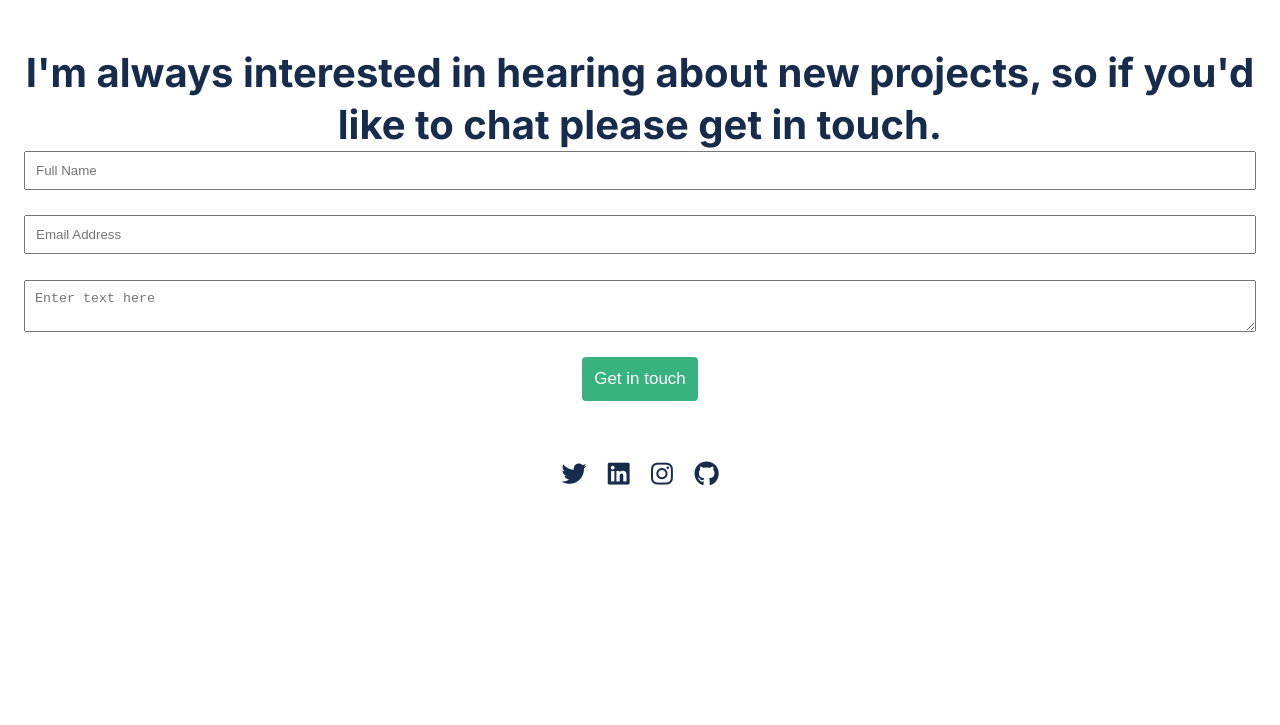
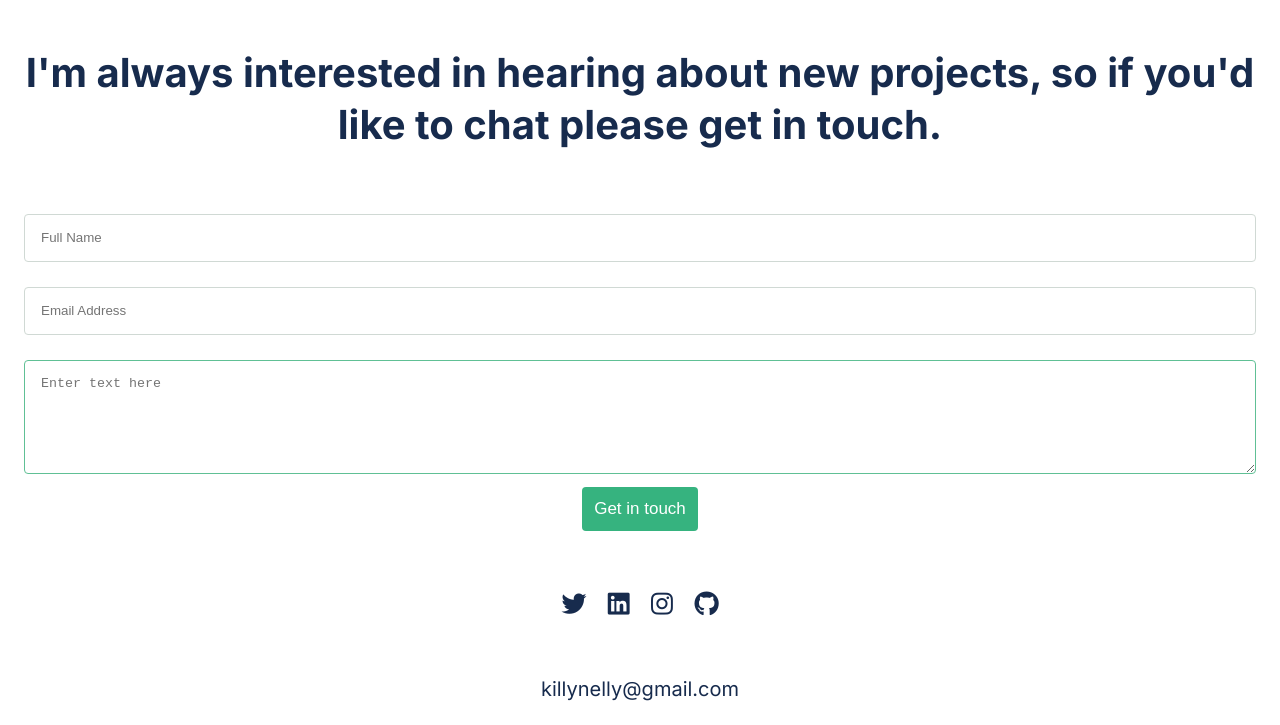
Before and after one commit to killy10o10/Portfolio-Mobile, a website: page index.html in a window 1280 px wide. Shown: the part 4966-5691 px from the top of the page. Before the commit the page ends 5537 px from the top, so only its background shows below. Drawn offline with Linux system fonts and the light colour scheme.

Commit message:
Finalised styling of form section, added a final screenshot of the entire project; form headline section to form section

```diff
--- a/index.html
+++ b/index.html
@@ -209,11 +209,15 @@
     </section>
     <!-- Form Section -->
     <section id="forms-section">
-      <h4 class="heading">I'm always interested in hearing about new projects, so if you'd like to chat please get in touch.</h4>
-      <form id="form">
-        <input id="name" type="text" maxlength="30" placeholder="Full Name">
-        <input id="email" type="email" placeholder="Email Address">
-        <textarea id="text" maxlength="500" placeholder="Enter text here"></textarea>
+      <h4 class="heading">I'm always interested in hearing about new projects, so if you'd like to chat please get in
+        touch.</h4>
+      <form id="form" action="https://formspree.io/f/mbjwpoll" method="post">
+        <label for="name"></label>
+        <input id="name" type="text" name="name" maxlength="30" placeholder="Full Name" required>
+        <label for="email"></label>
+        <input id="email" name="email" type="email" placeholder="Email Address" required>
+        <label for="text"></label>
+        <textarea id="text" name="message" maxlength="500" placeholder="Enter text here" required></textarea>
         <button class="button" type="submit">Get in touch</button>
       </form>
       <ul class="social-handles">
@@ -236,8 +240,11 @@
           <a href="https://github.com/killy10o10">
             <i class="fa-brands fa-github"></i>
           </a>
+
         </li>
       </ul>
+      <p>killynelly@gmail.com</p>
+
     </section>
   </main>
 </body>
--- a/style/style.css
+++ b/style/style.css
@@ -230,14 +230,27 @@ header {
 }
 
 #form{
+  margin-top: 50px;
   display: flex;
   flex-direction: column;
   justify-content: space-between;
-  height: 250px;
+  height: 330px;
   }
 
 #form input,
  textarea{
-  padding: 10px;
+  padding: 15px 16px;
+  height: 48px;
+  border-radius: 4px;
+  border: 1px solid #D0D9D4
+}
 
+#form textarea{
+  height: 114px;
+  border: 1px solid #60C095;
 }
+
+#forms-section p{
+  font-size: 20px;
+  text-align: center;
+}
```
Also changed, not shown: README.MD, final-screenshot.png (added), projects-about-section.png (deleted), projects-section.png (deleted).
